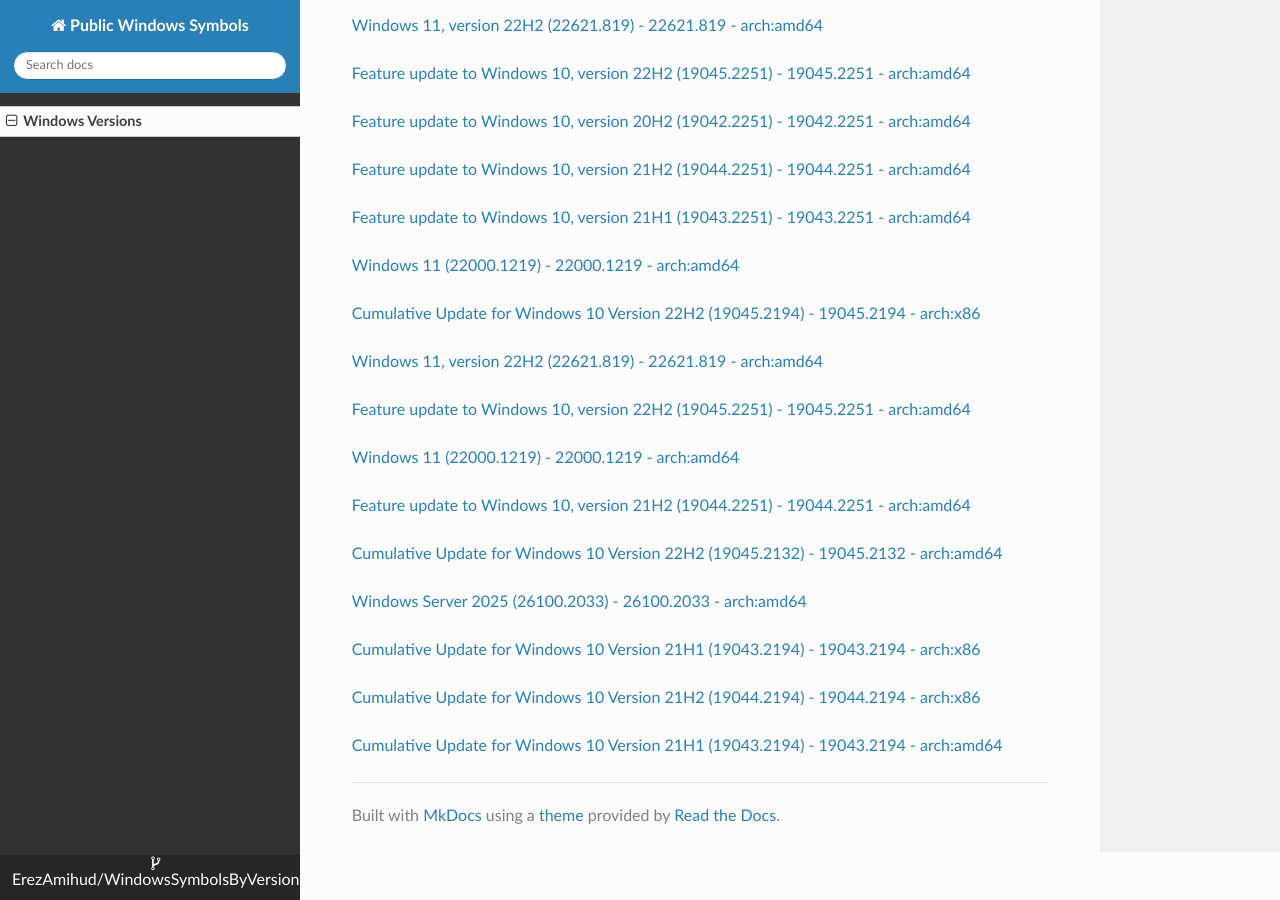
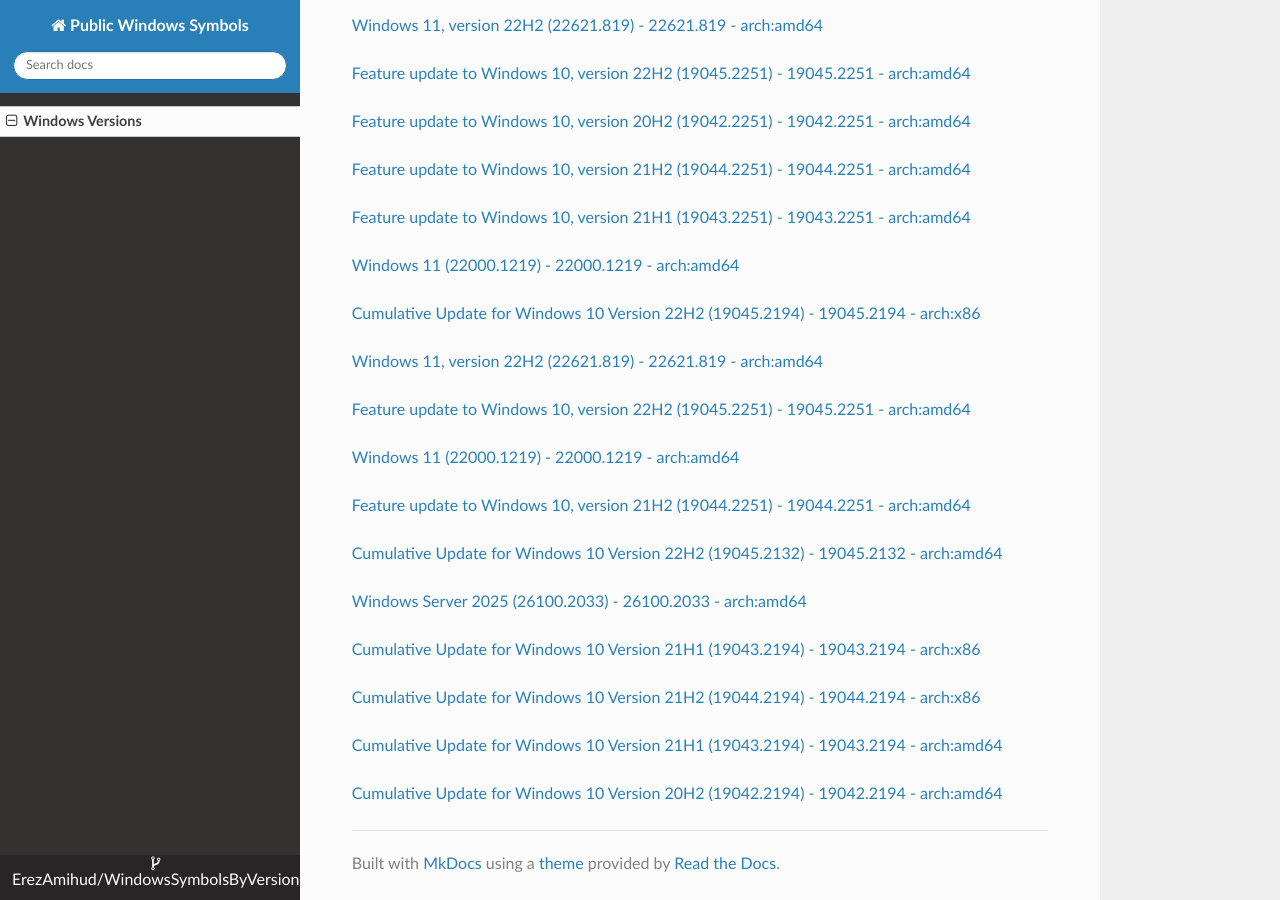
Before and after one commit to ErezAmihud/WindowsSymbolsByVersion, an MkDocs documentation site: the page built from docs/index.md, in a window 1280 px wide and 900 px high, scrolled down 46613 px. Built offline with MkDocs 1.6.1, drawn with Linux system fonts in a browser that asks for light colours; nearby versions of some CDN libraries.

Commit message:
Automated commit, add manifest for baceabf9-b946-4f1f-b070-8bdc595a5c40

```diff
--- a/docs/index.md
+++ b/docs/index.md
@@ -2740,3 +2740,6 @@
 
 
 [Cumulative Update for Windows 10 Version 21H1 (19043.2194) - 19043.2194 - arch:amd64](https://github.com/ErezAmihud/WindowsSymbolsByVersion/blob/main/manifests/2fa342ca-0da5-42cc-9231-5741cde037ed.manifest)
+
+
+[Cumulative Update for Windows 10 Version 20H2 (19042.2194) - 19042.2194 - arch:amd64](https://github.com/ErezAmihud/WindowsSymbolsByVersion/blob/main/manifests/baceabf9-b946-4f1f-b070-8bdc595a5c40.manifest)
```
Also changed, not shown: process_builds.json (+1 -1 lines), 1 other file.
